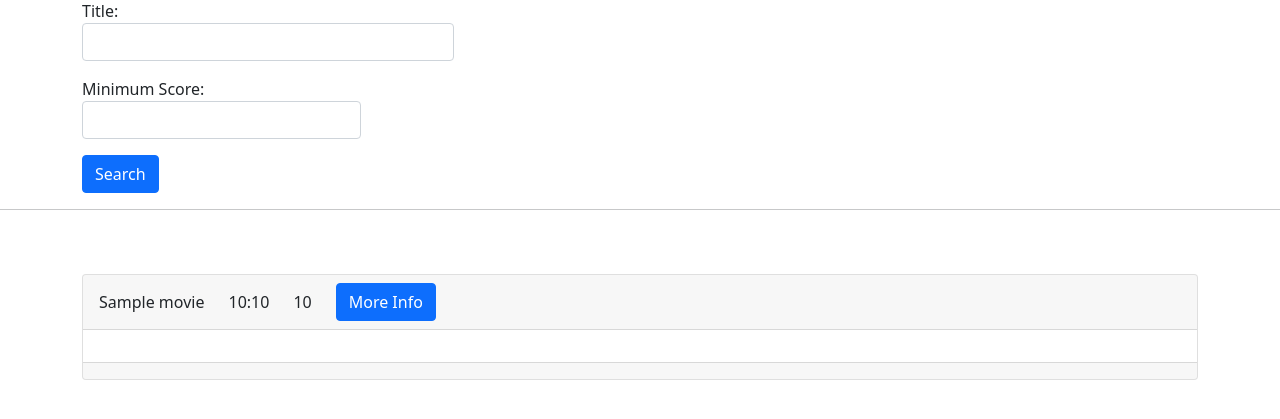
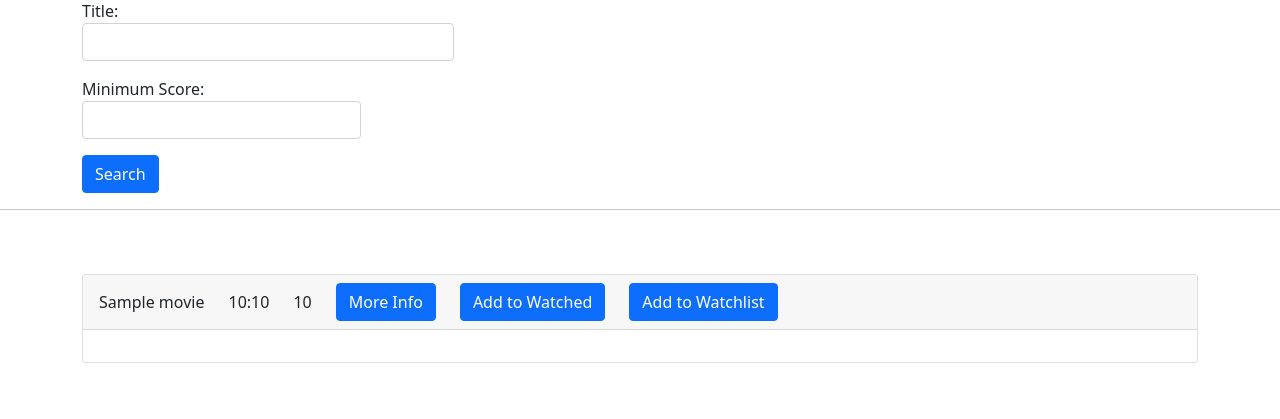
Before and after one commit to willbelcher/CS4750_moviedb_proj, a Django app: template mainapp/templates/mainapp/search_movies.html in a window 1280 px wide. Shown: the part 81-500 px from the top of the page. Run offline with Django 5.2, Linux system fonts and the light colour scheme; the template is opened without the code that fills it: most values are stand-ins (such as "Sample title", 1, 10 or a date in 2020); parts of the project's set-up code (start-up, migrations or seed data) failed here and were passed over.

Commit message:
add to watched/watchlist

```diff
--- a/mainapp/templates/mainapp/search_movies.html
+++ b/mainapp/templates/mainapp/search_movies.html
@@ -67,6 +67,25 @@
                                             More Info
                                         </button>
                                     </div>
+                                    {% if movie.watched %}
+                                    {% elif movie.watchlist %}
+                                    <div class="col-auto">
+                                        <a class="btn btn-primary" type="button" href="{% url 'mainapp:add_watched' movie.movie_id request.path|urlencode %}">
+                                            Add to Watched
+                                        </a>
+                                    </div>
+                                    {% else %}
+                                    <div class="col-auto">
+                                        <a class="btn btn-primary" type="button" href="{% url 'mainapp:add_watched' movie.movie_id request.path|urlencode %}">
+                                            Add to Watched
+                                        </a>
+                                    </div>
+                                    <div class="col-auto">
+                                        <a class="btn btn-primary" type="button" href="{% url 'mainapp:add_watchlist' movie.movie_id request.path|urlencode %}">
+                                            Add to Watchlist
+                                        </a>
+                                    </div>
+                                    {% endif %}
                                 </div>
                             </div>
 
@@ -134,12 +153,6 @@
                                 </div>
                             </div>
 
-                            <div class="card-footer">
-                                <form method="post" action="{% url 'mainapp:add_watchlist' %}">
-                                    {% csrf_token %}
-
-                                </form>
-                            </div>
                         </div>
                     {% endfor %}
                 </div>
--- a/mainapp/urls.py
+++ b/mainapp/urls.py
@@ -10,5 +10,6 @@ urlpatterns = [
     path('logout/', views.handle_logout, name='logout'),
     path('login/', views.user_login, name='login'),
     path('create-account/', views.create_account, name='create_account'),
-    path('add-watchlist/', views.add_watchlist, name='add_watchlist'),
+    path('add-watchlist/<int:movie_id>/<path:next>', views.add_watchlist, name='add_watchlist'),
+    path('add-watched/<int:movie_id>/<path:next>', views.add_watched, name='add_watched'),
 ]
```
Also changed, not shown: mainapp/db_utils.py (+26 -2 lines), mainapp/views.py (+8 -3 lines).
